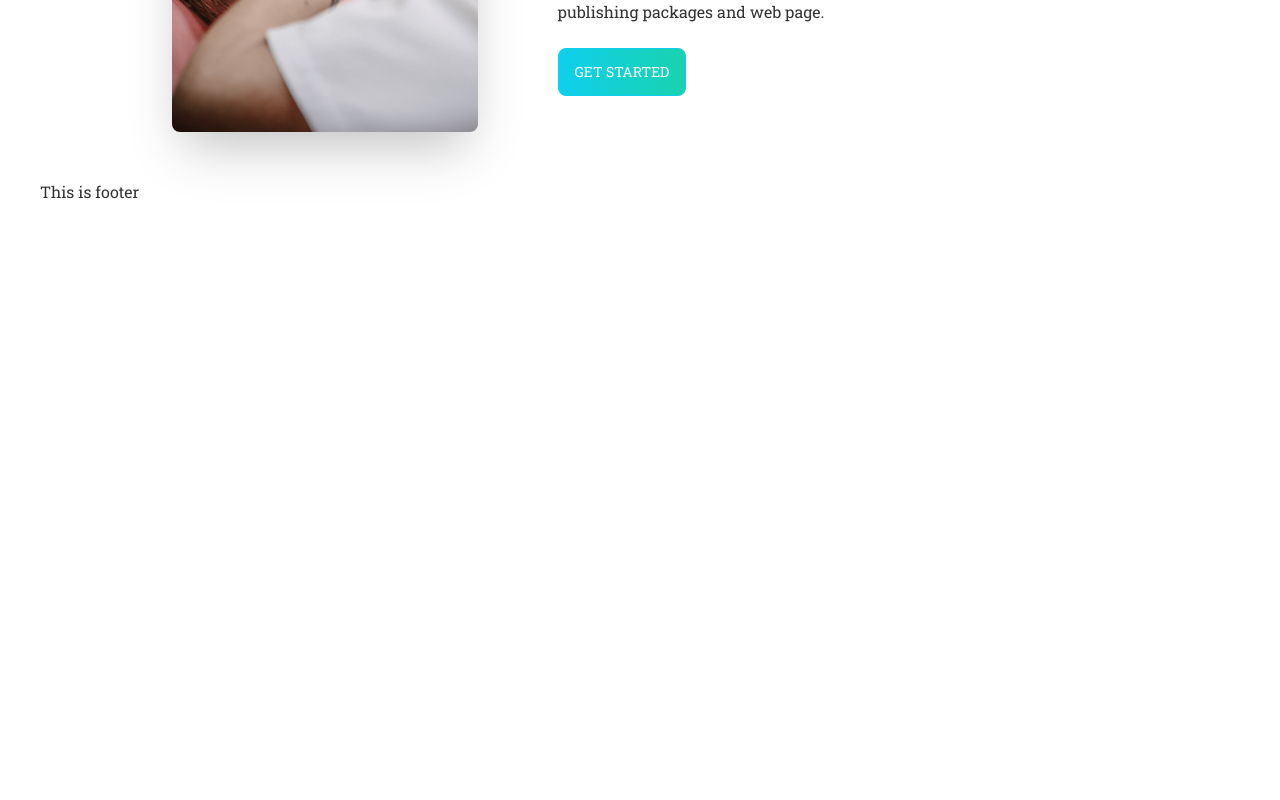
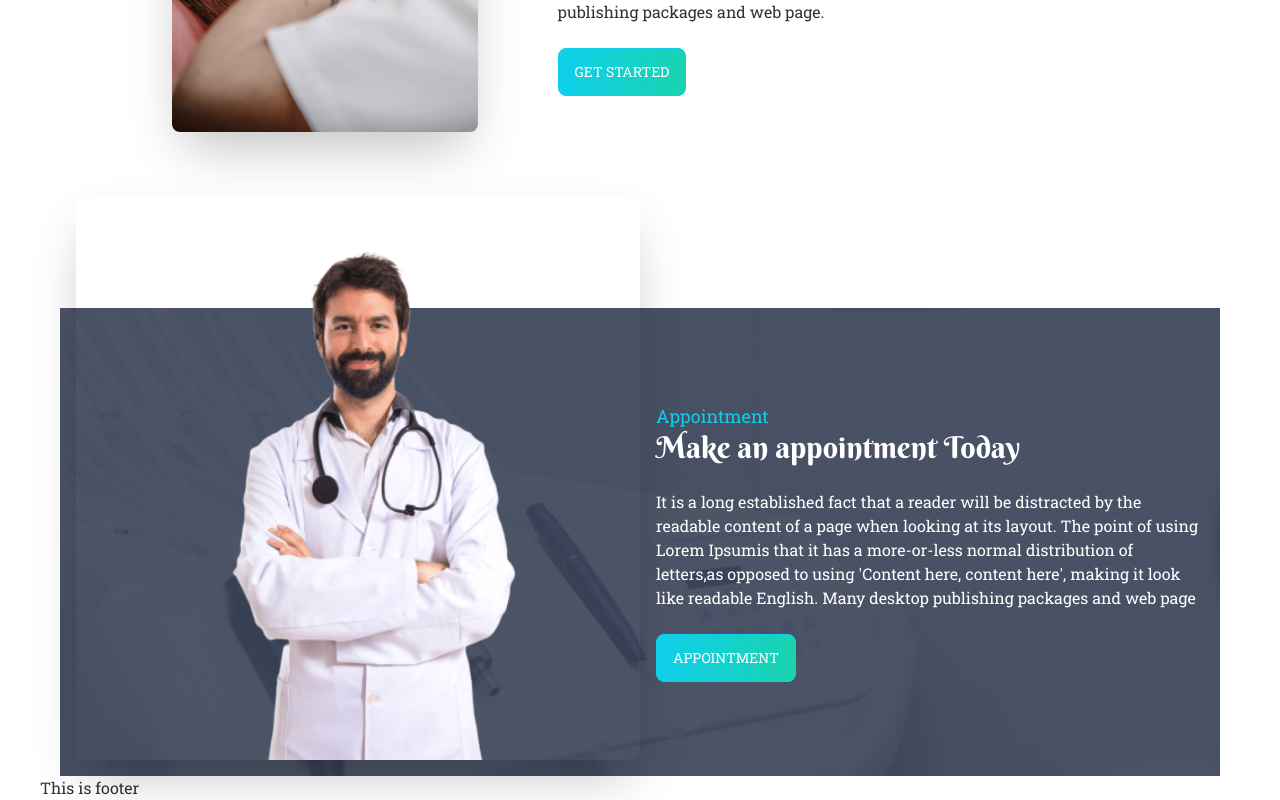
Before and after one commit to LaboneeAktar/doctors-portal-client, a React (Create React App) app: page / in a window 1280 px wide. Shown: the part 1626-2426 px from the top of the page. Before the commit the page ends 1830 px from the top, so only its background shows below. Built offline with nearby package versions, Linux system fonts and the light colour scheme.

Commit message:
Make Appoinment Part

```diff
--- a/src/Pages/Home/ExceptionalCare/ExceptionalCare.js
+++ b/src/Pages/Home/ExceptionalCare/ExceptionalCare.js
@@ -1,5 +1,6 @@
 import React from "react";
 import treatment from "../../../assets/images/treatment.png";
+import PrimaryButton from "../../../components/PrimaryButton/PrimaryButton";
 
 const ExceptionalCare = () => {
   return (
@@ -23,9 +24,7 @@
               here', making it look like readable English. Many desktop
               publishing packages and web page.
             </p>
-            <button className="btn btn-primary bg-gradient-to-r from-primary to-secondary text-white font-normal hover:bg-gradient-to-r hover:from-rose-400 hover:to-rose-700 ">
-              Get Started
-            </button>
+            <PrimaryButton>Get Started</PrimaryButton>
           </div>
         </div>
       </div>
--- a/src/Pages/Home/Home/Home.js
+++ b/src/Pages/Home/Home/Home.js
@@ -2,6 +2,7 @@
 import Banner from "../Banner/Banner.js";
 import ExceptionalCare from "../ExceptionalCare/ExceptionalCare.js";
 import InfoCards from "../InfoCards/InfoCards.js";
+import MakeAppoinment from "../MakeAppoinment/MakeAppoinment.js";
 import Services from "../Services/Services.js";
 
 const Home = () => {
@@ -11,6 +12,7 @@
       <InfoCards></InfoCards>
       <Services></Services>
       <ExceptionalCare></ExceptionalCare>
+      <MakeAppoinment></MakeAppoinment>
     </div>
   );
 };
--- /dev/null
+++ b/src/Pages/Home/MakeAppoinment/MakeAppoinment.js
@@ -0,0 +1,44 @@
+import React from "react";
+import doctor from "../../../assets/images/doctor.png";
+import appointment from "../../../assets/images/appointment.png";
+import PrimaryButton from "../../../components/PrimaryButton/PrimaryButton";
+
+const MakeAppoinment = () => {
+  return (
+    <div>
+      <section
+        className="mt-32"
+        style={{
+          background: `url(${appointment})`,
+        }}
+      >
+        <div className="hero">
+          <div className="hero-content flex-col lg:flex-row">
+            <img
+              src={doctor}
+              alt=""
+              className="-mt-32 hidden md:block lg:w-1/2 rounded-lg shadow-2xl"
+            />
+            <div>
+              <h4 className="text-lg text-primary">Appointment</h4>
+              <h1 className=" text-white text-3xl ">
+                Make an appointment Today
+              </h1>
+              <p className="text-white py-6">
+                It is a long established fact that a reader will be distracted
+                by the readable content of a page when looking at its layout.
+                The point of using Lorem Ipsumis that it has a more-or-less
+                normal distribution of letters,as opposed to using 'Content
+                here, content here', making it look like readable English. Many
+                desktop publishing packages and web page
+              </p>
+              <PrimaryButton>Appointment</PrimaryButton>
+            </div>
+          </div>
+        </div>
+      </section>
+    </div>
+  );
+};
+
+export default MakeAppoinment;
--- /dev/null
+++ b/src/components/PrimaryButton/PrimaryButton.js
@@ -0,0 +1,13 @@
+import React from "react";
+
+const PrimaryButton = ({ children }) => {
+  return (
+    <div>
+      <button className="btn btn-primary bg-gradient-to-r from-primary to-secondary text-white font-normal hover:bg-gradient-to-r hover:from-rose-400 hover:to-rose-700 ">
+        {children}
+      </button>
+    </div>
+  );
+};
+
+export default PrimaryButton;
```
